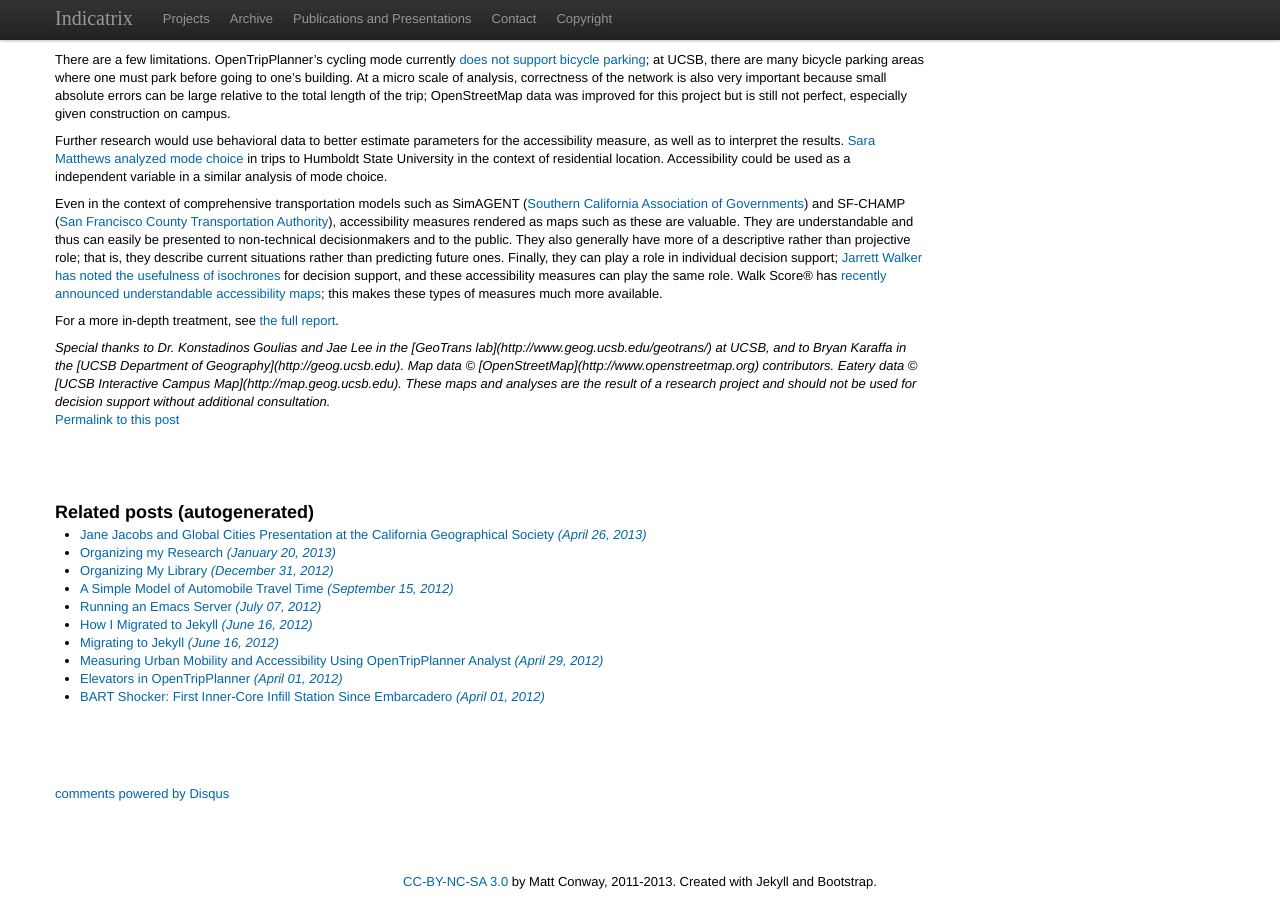
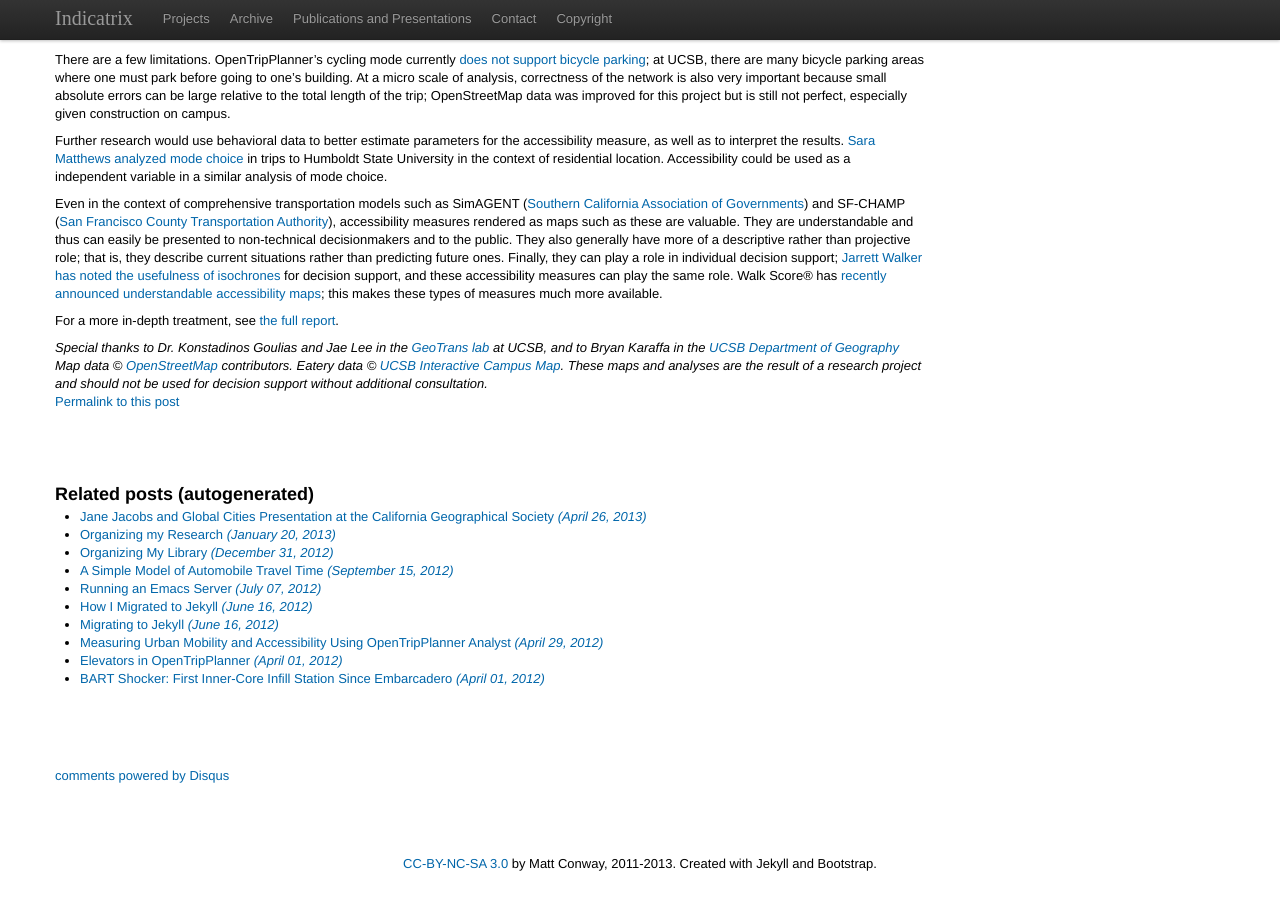
Before and after one commit to mattwigway/indicatrix.org-old, a Jekyll site: the page built from _posts/2013-06-20-microaccessibility-with-opentripplanner.md, in a window 1280 px wide and 900 px high, scrolled down 1714 px. Built offline with Jekyll 4.4.1, drawn with Linux system fonts in a browser that asks for light colours; nearby versions of some CDN libraries; Markdown is read by kramdown in place of the engine named in the settings; comment, search, counter and statistics services are not loaded; some of the changed lines change nothing that is shown.

Commit message:
Fix links in div.

```diff
--- a/_posts/2013-06-20-microaccessibility-with-opentripplanner.md
+++ b/_posts/2013-06-20-microaccessibility-with-opentripplanner.md
@@ -101,13 +101,13 @@
 <div class="boilerplate">
 
 Special thanks to Dr. Konstadinos Goulias and Jae Lee in the
-[GeoTrans lab](http://www.geog.ucsb.edu/geotrans/) at UCSB, and to
+<a href="http://www.geog.ucsb.edu/geotrans/">GeoTrans lab</a> at UCSB, and to
 Bryan Karaffa in the
-[UCSB Department of Geography](http://geog.ucsb.edu).
+<a href="http://geog.ucsb.edu">UCSB Department of Geography</a>
 
-Map data © [OpenStreetMap](http://www.openstreetmap.org)
+Map data © <a href="http://www.openstreetmap.org">OpenStreetMap</a>
 contributors. Eatery data ©
-[UCSB Interactive Campus Map](http://map.geog.ucsb.edu).
+<a href="http://map.geog.ucsb.edu">UCSB Interactive Campus Map</a>.
 
 These maps and analyses are the result of a research project and
 should not be used for decision support without additional consultation.
```
